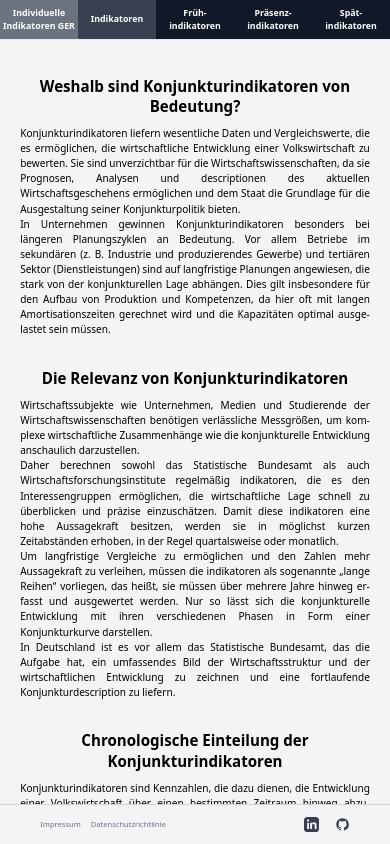
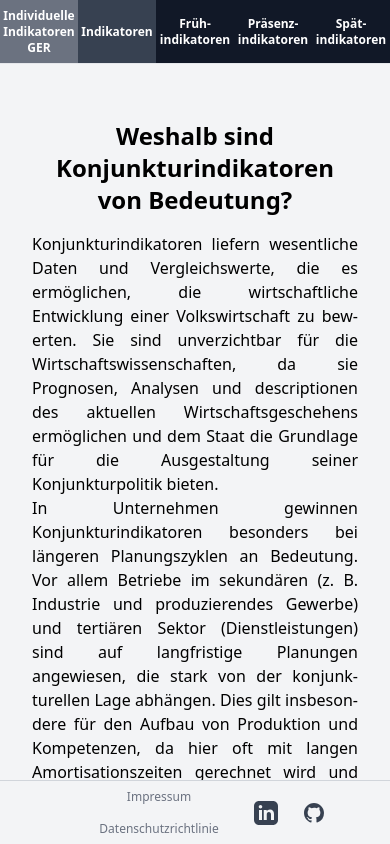
Before and after one commit to ErtelDG/dashboard-economy-incidence-germany, a Vue app: page / in a window 390 px wide. Built offline with nearby package versions, Linux system fonts and the light colour scheme.

Commit message:
1728729262

```diff
--- a/src/components/Navbar.vue
+++ b/src/components/Navbar.vue
@@ -9,9 +9,9 @@
 
             v-slot="{ isActive, href, navigate }"
          >
-            <div :class="['h-full w-full flex items-center justify-center', isActive ? 'bg-gray-700' : '', `w-1/${navData.length}`]">
+            <div :class="['h-full w-full flex items-center justify-center sm:text-base text-xs', isActive ? 'bg-gray-700' : '', `w-1/${navData.length}`]">
                <div class="hidden sm:block">{{ item[0] }}</div>
-               <div class="sm:hidden block text-sm">
+               <div class="sm:hidden block">
                   <div>{{ item[2] }}</div>
                   <div>{{ item[3] }}</div>
                </div>
--- a/src/style.css
+++ b/src/style.css
@@ -6,7 +6,7 @@ body {
    width: 100vw;
    overflow: hidden;
 }
-
+/*
 html {
    font-size: clamp(0.63rem, 0.68vi + 0.45rem, 1rem);
-}
+} */
```
